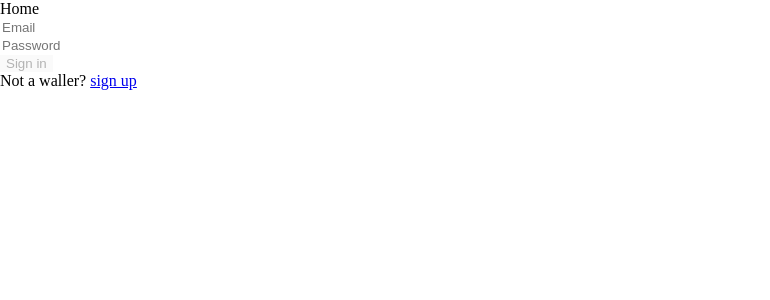
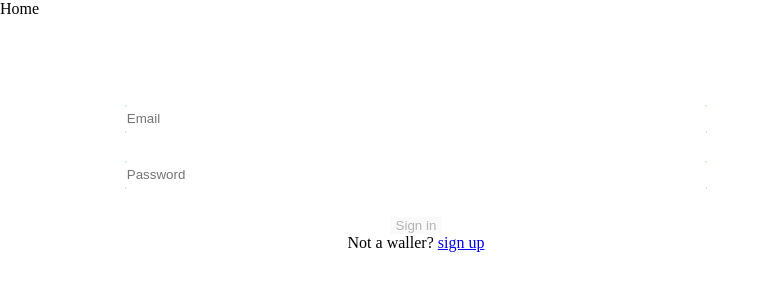
Before and after one commit to vitorguima/wal_app_frontend, a React (Create React App) app: page / in a window 1280 px wide. Shown: the top 300 px of the page, without its empty margins (0-770 px from the left). Built offline with nearby package versions, Linux system fonts and the light colour scheme.

Commit message:
style: add first simple template for LoginForm

```diff
--- a/src/components/LoginForm.js
+++ b/src/components/LoginForm.js
@@ -1,7 +1,8 @@
 import { submitLoginService } from '../services/submitLoginService';
-import  { Link, useHistory } from 'react-router-dom'
+import { Link, useHistory } from 'react-router-dom'
 import React, { useState } from 'react'
 import { validateEmail } from '../helpers/validations';
+import { LoginFormWrapper, LoginField, FieldWrapper } from '../styles/LoginForm';
 
 export default function LoginForm() {
   const [isLoading, setIsLoading] = useState(false)
@@ -26,38 +27,36 @@ export default function LoginForm() {
   }
 
   return (
-    <div>
-      <form>
-          <div>
-            <input
+    <LoginFormWrapper>
+      <FieldWrapper>
+        <LoginField
           type="text"
           name="email"
-              value={ email }
-              onChange={ ({ target }) => setEmail(target.value) }
+          value={email}
+          onChange={({ target }) => setEmail(target.value)}
           placeholder="Email"
         />
-          </div>
-          <div>
-            <input
+      </FieldWrapper>
+      <FieldWrapper>
+        <LoginField
           type="password"
           name="password"
-              value={ password }
-              onChange={ ({ target }) => setPassword(target.value) }
+          value={password}
+          onChange={({ target }) => setPassword(target.value)}
           placeholder="Password"
         />
-          </div>
+      </FieldWrapper>
       <button
-            onClick={ () => submitLogin() }
+        onClick={() => submitLogin()}
         type="button"
         disabled={validateEmail(email)}
       >
-            { isLoading ? 'Loading' : 'Sign in' }
+        {isLoading ? 'Loading' : 'Sign in'}
       </button>
-      </form>
       <p>{errorMessage ? errorMessage : null}</p>
       <p>
         Not a waller? <Link to="/register">sign up</Link>
       </p>
-    </div>
+    </LoginFormWrapper>
   )
 }
--- /dev/null
+++ b/src/styles/LoginForm.js
@@ -0,0 +1,26 @@
+import styled from "styled-components";
+
+export const LoginFormWrapper = styled.form`
+  border-color: white;
+  display: flex;
+  flex-direction: column;
+  background-color: white;
+  height: 40vh;
+  width: 65%;
+  justify-content: center;
+  align-items: center;
+  border-radius: 0.3vw;
+`;
+
+export const FieldWrapper = styled.div`
+  background-color: green;
+  margin-bottom: 3.5vh;
+  width: 70%;
+  border-radius: 0.2vw;
+`;
+
+export const LoginField = styled.input`
+  height: 3.5vh;
+  width: 100%;
+  border-radius: 0.2vw;
+`;
```
Lines whose indentation alone changed are shown as unchanged.
